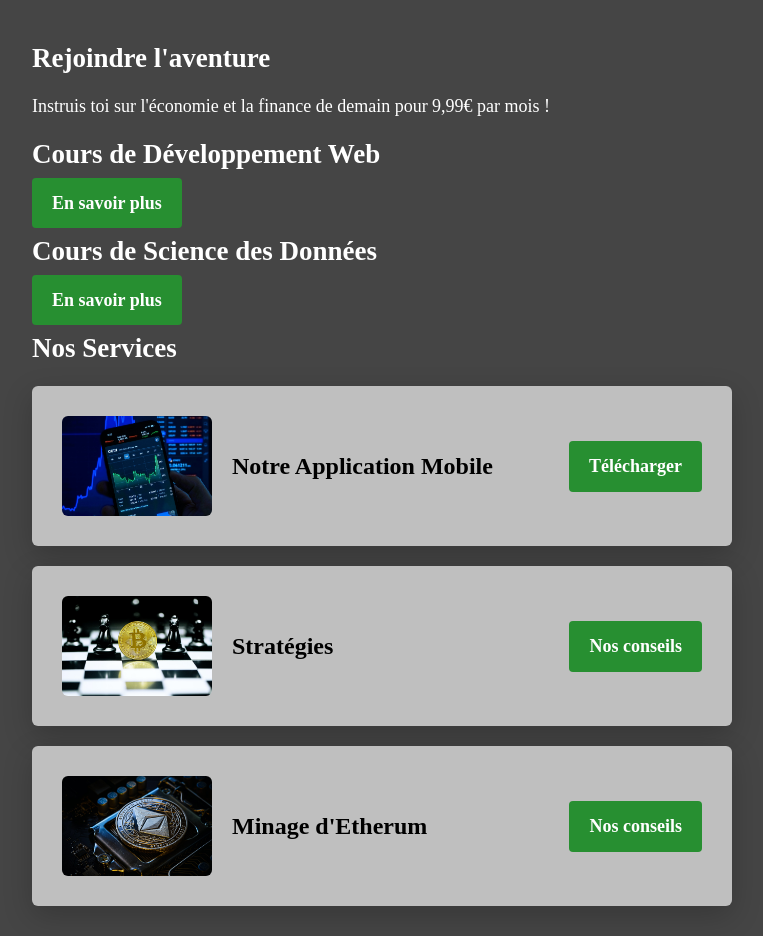
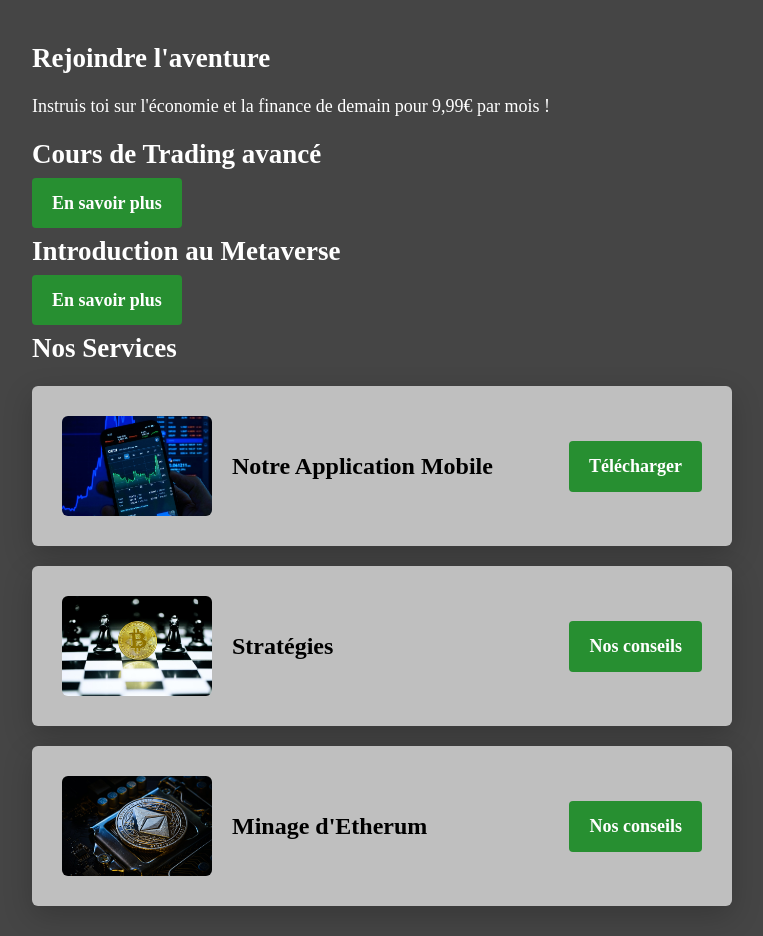
Before and after one commit to TanguyMoncler/EasyWagon, a plain HTML site: page index.html in a window 1280 px wide. Shown: the part 800-1736 px from the top of the page, without its empty margins (258-1021 px from the left). Drawn offline with Linux system fonts and the light colour scheme; a script that the page names is missing; a web font is replaced by a local one.

Commit message:
Update index.html

```diff
--- a/index.html
+++ b/index.html
@@ -16,9 +16,9 @@
 			<div class="container">
 				<h2>Rejoindre l'aventure</h2>
 					<p>Instruis toi sur l'économie et la finance de demain pour 9,99€ par mois !</p>
-				<h2>Cours de Développement Web</h2>
+				<h2>Cours de Trading avancé</h2>
 					<a href="#" class="btn-blue">En savoir plus</a>
-				<h2>Cours de Science des Données</h2>
+				<h2>Introduction au Metaverse</h2>
 					<a href="#" class="btn-blue">En savoir plus</a>
 				<h2>Nos Services</h2>
 					<div class="card">
```
